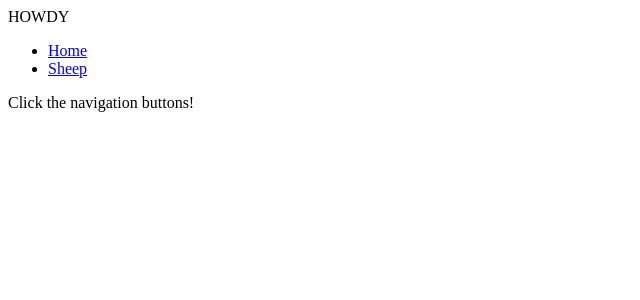
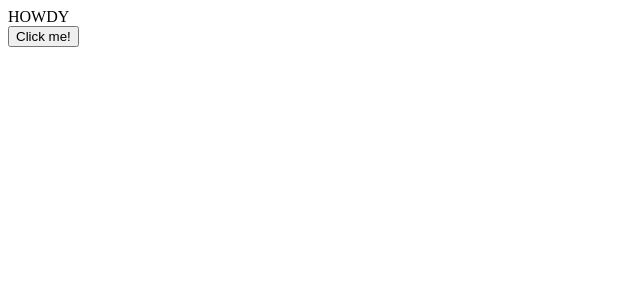
Before and after one commit to spiresheep/simple-webpack-experiment, a React app: page / in a window 1280 px wide. Shown: the top 300 px of the page, without its empty margins (0-640 px from the left). Built offline with nearby package versions, Linux system fonts and the light colour scheme.

Commit message:
Removed the navigation bar.

```diff
--- a/src/home.tsx
+++ b/src/home.tsx
@@ -1,28 +1,42 @@
 import * as React from 'react';
+import * as Router from 'react-router-dom';
+
+interface Properties {
+  nextPageUrl?: string;
+}
+
 
 interface State {
   redirect: string;
 }
 
-export class HomePage extends React.Component<{}, State> {
-  constructor(props: {}) {
+export class HomePage extends React.Component<Properties, State> {
+  constructor(props: Properties) {
     super(props);
     this.state = {
       redirect: ''
     };
+    this.goToNextPage = this.goToNextPage.bind(this);
   }
 
   public render(): JSX.Element {
+    if(this.state.redirect) {
+      return <Router.Redirect push to={this.state.redirect}/>;
+    }
     if(this.state.redirect) {
       return <div/>;
     } else {
       return (
         <div>
-          Click the navigation buttons!
+          <button onClick={this.goToNextPage}>Click me!</button>
         </div>
       );
     }
   }
+
+  private goToNextPage() {
+    this.setState({redirect: this.props.nextPageUrl});
+  }
 }
 
 export default HomePage;
--- a/src/index.tsx
+++ b/src/index.tsx
@@ -11,16 +11,8 @@ const App: React.FC = () => {
     <div >
       <div>HOWDY</div>
       <Router>
-        <ul>
-          <li>
-            <Link to="/"> Home </Link>
-          </li>
-          <li>
-            <Link to="/sheep/"> Sheep </Link>
-          </li>
-        </ul>
       <React.Suspense fallback={<div>Loading</div>}>
-        <Route exact path="/"  component={LazyHome} />
+        <Route exact path="/"  render={() => {return <LazyHome nextPageUrl='/sheep/'/>}}/>
         <Route path="/sheep/"component={LazySheepPage} />
         </React.Suspense>
       </Router>
```
